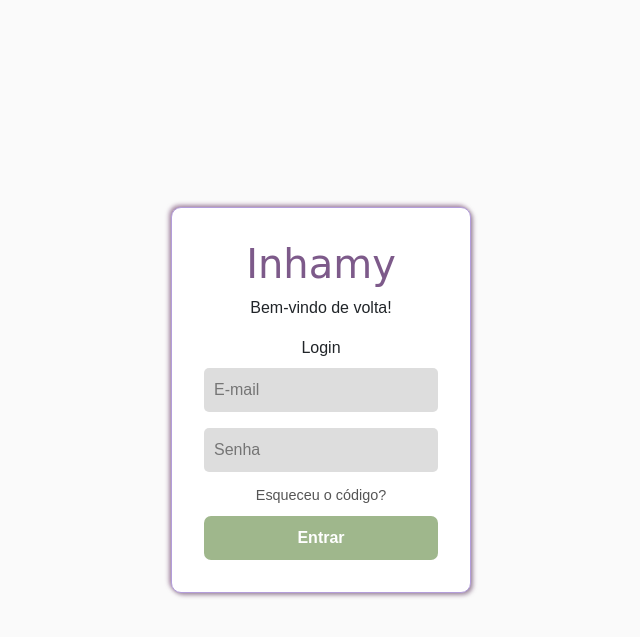
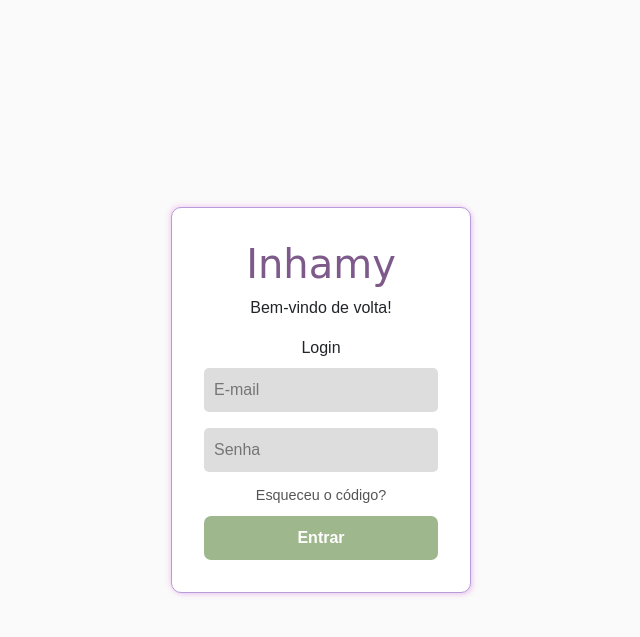
Before and after one commit to gabriel-sperandio/sistema_de_pedidos, a PHP site: page /login.php in a window 1280 px wide. Shown: the top 637 px of the page, without its empty margins (319-959 px from the left). Run offline with PHP 8.4, Linux system fonts and the light colour scheme.

Commit message:
modified:   assets/css/login.css

```diff
--- a/assets/css/login.css
+++ b/assets/css/login.css
@@ -15,8 +15,8 @@ body {
   border-radius: 10px;
   width: 300px;
   border: 1px solid #b39ddb;
-  box-shadow: 2px 2px 4px rgba(138, 113, 138, 0.8),
-    -2px -2px 4px rgba(148, 112, 145, 0.8);
+  box-shadow: 2px 2px 4px rgba(238, 198, 238, 0.8),
+    -2px -2px 4px rgba(247, 213, 244, 0.8);
 }
 
 .logo {
```
